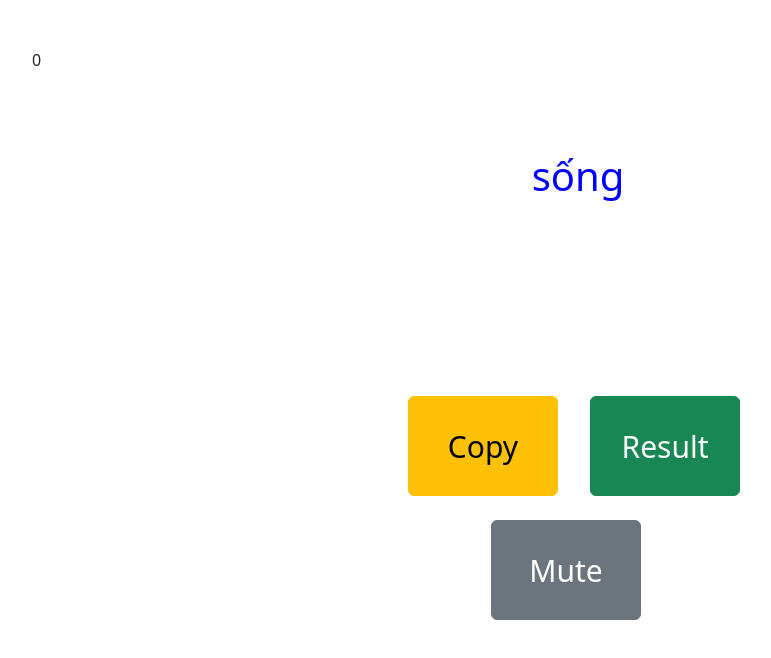
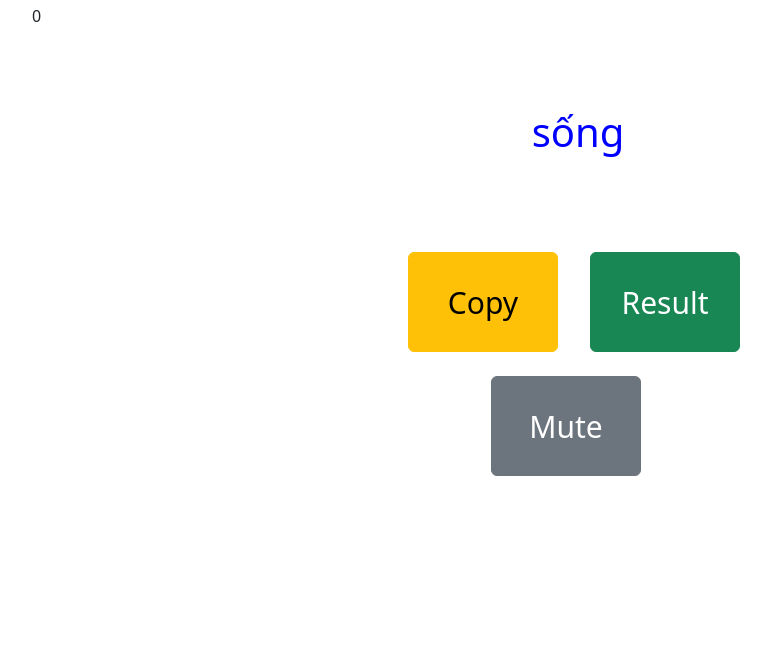
Before and after one commit to anhkhoinp94/ger-word-app, an Angular app: page / in a window 1280 px wide. Shown: the top 658 px of the page, without its empty margins (62-833 px from the left). Built offline with nearby package versions, Linux system fonts and the light colour scheme.

Commit message:
2022-08-10_1118 PM

```diff
--- a/src/app/app.component.html
+++ b/src/app/app.component.html
@@ -1,5 +1,5 @@
-<div class="container mt-5">
-  <div class="container" style="min-height: 300px">
+<div class="container mt-1">
+  <div class="container" style="min-height: 200px">
     <div>{{ count }}</div>
     <div *ngIf="see && !show">
       <div class="row" style="min-height: 80px">
```
Also changed, not shown: 3 other files (tests, documents, lock files or other folders).
